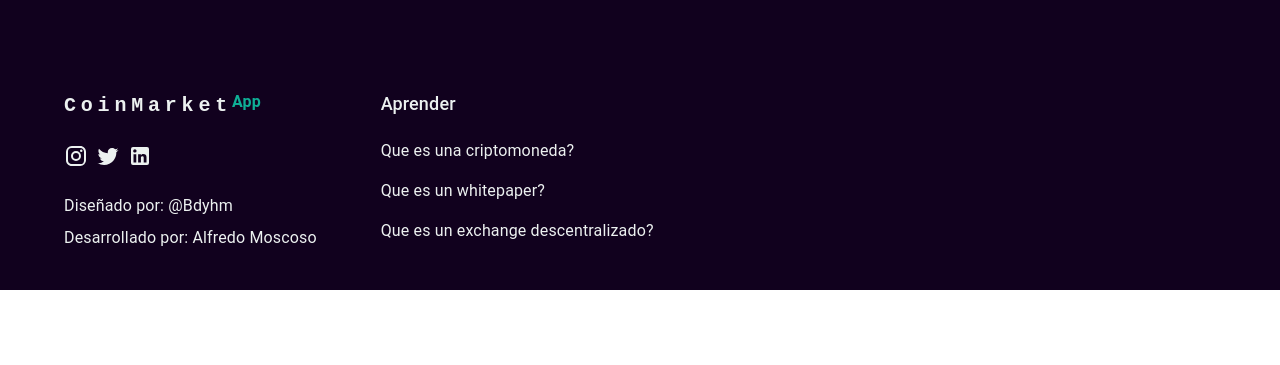
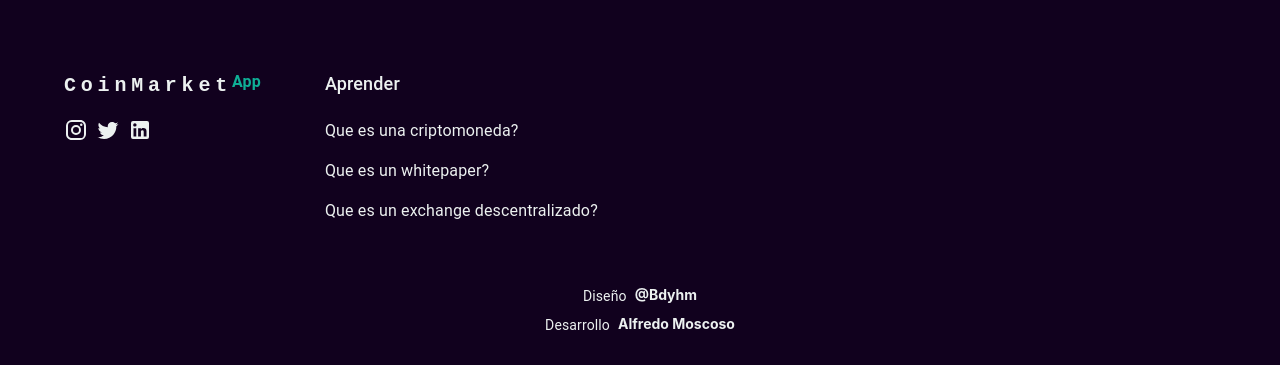
Before and after one commit to JairDev/portfolio-tracker, a Next.js app: page /home in a window 1280 px wide. Shown: the part 1964-2329 px from the top of the page. Before the commit the page ends 2254 px from the top, so only its background shows below. Built offline with nearby package versions, Linux system fonts and the light colour scheme; no server answers.

Commit message:
Fix styles Footer component

```diff
--- /dev/null
+++ b/components/Footer.tsx
@@ -0,0 +1,154 @@
+import { Box, Typography, Link, Icon, MenuItem } from "@mui/material";
+import InstagramIcon from "@mui/icons-material/Instagram";
+import TwitterIcon from "@mui/icons-material/Twitter";
+import LinkedInIcon from "@mui/icons-material/LinkedIn";
+import { useTheme } from "@mui/material/styles";
+
+export default function Footer() {
+  const { spacing, palette } = useTheme();
+  return (
+    <Box
+      sx={{
+        marginTop: spacing(20),
+        marginBottom: spacing(4),
+      }}
+    >
+      <Box
+        sx={{
+          display: "flex",
+          height: "200px",
+          position: "relative",
+        }}
+      >
+        <Box
+          sx={{
+            height: "100%",
+            display: "flex",
+            flexDirection: "column",
+          }}
+        >
+          <Box
+            sx={{
+              width: "100%",
+              display: "flex",
+            }}
+          >
+            <Typography
+              variant="h6"
+              noWrap
+              component="a"
+              href="/"
+              sx={{
+                display: { xs: "none", md: "flex" },
+                fontSize: "24px",
+                fontFamily: "monospace",
+                fontWeight: 700,
+                letterSpacing: ".3rem",
+                color: palette.text.primary,
+                textDecoration: "none",
+              }}
+            >
+              CoinMarket
+            </Typography>
+            <Typography
+              component="span"
+              sx={{ color: palette.primary.main, fontWeight: "700" }}
+            >
+              App
+            </Typography>
+          </Box>
+          <Box sx={{ marginTop: spacing(2) }}>
+            <Icon>
+              <InstagramIcon />
+            </Icon>
+            <Icon sx={{ marginLeft: "8px" }}>
+              <TwitterIcon />
+            </Icon>
+            <Icon sx={{ marginLeft: "8px" }}>
+              <LinkedInIcon />
+            </Icon>
+          </Box>
+        </Box>
+
+        <Box
+          sx={{
+            marginLeft: "48px",
+            height: "100%",
+          }}
+        >
+          <Box sx={{ paddingLeft: "16px" }}>
+            <Typography sx={{ fontSize: "18px", fontWeight: "500" }}>
+              Aprender
+            </Typography>
+          </Box>
+          <Box>
+            <MenuItem
+              sx={{
+                display: "flex",
+                flexDirection: "column",
+                alignItems: "flex-start",
+              }}
+            >
+              <Link
+                sx={{ marginTop: "16px", color: palette.text.primary }}
+                href="https://academy.binance.com/es/start-here"
+                underline="hover"
+              >
+                Que es una criptomoneda?
+              </Link>
+              <Link
+                sx={{ marginTop: "16px", color: palette.text.primary }}
+                href="https://academy.binance.com/es/articles/what-is-a-cryptocurrency-whitepaper"
+                underline="hover"
+              >
+                Que es un whitepaper?
+              </Link>
+              <Link
+                sx={{ marginTop: "16px", color: palette.text.primary }}
+                href="https://academy.binance.com/es/articles/what-is-a-decentralized-exchange-dex"
+                underline="hover"
+              >
+                Que es un exchange descentralizado?
+              </Link>
+            </MenuItem>
+          </Box>
+        </Box>
+      </Box>
+      <Box
+        sx={{
+          display: "flex",
+          flexDirection: "column",
+          justifyContent: "center",
+          alignItems: "center",
+          marginTop: spacing(2),
+        }}
+      >
+        <Box sx={{ display: "flex" }}>
+          <Typography sx={{ fontSize: "14px", marginRight: spacing(1) }}>
+            Diseño
+          </Typography>
+          <Link
+            href="https://dribbble.com/bdyhm_dsgn"
+            underline="hover"
+            sx={{ fontSize: "14px", fontWeight: "bold", color: "inherit" }}
+          >
+            @Bdyhm
+          </Link>
+        </Box>
+
+        <Box sx={{ display: "flex", marginTop: spacing(1) }}>
+          <Typography sx={{ fontSize: "14px", marginRight: spacing(1) }}>
+            Desarrollo
+          </Typography>
+          <Link
+            href="https://www.linkedin.com/in/alfredo-moscoso-desarrollador-frontend/"
+            underline="hover"
+            sx={{ fontSize: "14px", fontWeight: "bold", color: "inherit" }}
+          >
+            Alfredo Moscoso
+          </Link>
+        </Box>
+      </Box>
+    </Box>
+  );
+}
--- a/components/Layout.tsx
+++ b/components/Layout.tsx
@@ -3,6 +3,7 @@ import NavBar from "./NavBar";
 import { useTheme } from "@mui/material/styles";
 import Container from "@mui/material/Container";
 import Box from "@mui/material/Box";
+import Footer from "./Footer";
 
 interface LayoutProps {
   children: React.ReactNode;
@@ -26,15 +27,21 @@ export default function Layout({ children }: LayoutProps) {
       ></Box>
       <Container
         sx={{
+          // border: "1px solid blue",
+          display: "flex",
+          flexDirection: "column",
+          justifyContent: "space-between",
           position: "relative",
           zIndex: "10",
           paddingLeft: 0,
           paddingRight: 0,
+          minHeight: "100vh",
         }}
         maxWidth="lg"
       >
         <NavBar />
         {children}
+        <Footer />
       </Container>
     </div>
   );
--- a/pages/home.tsx
+++ b/pages/home.tsx
@@ -30,6 +30,7 @@ import ArticleCard from "components/ArticleCard";
 import fetchJson from "lib/fetchJson";
 import { coinId, urlCoin } from "lib/apiUrl";
 import CryptoNewsData from "components/CryptoNewsData";
+import Footer from "components/Footer";
 
 type ResponseSearchCoin = {
   id?: string;
@@ -351,122 +352,6 @@ export default function Home() {
         </Box>
 
         <CryptoNewsData />
-
-        <Box
-          sx={{
-            display: "flex",
-            height: "200px",
-            marginTop: "180px",
-            paddingBottom: "40px",
-            // border: "1px solid red",
-          }}
-        >
-          <Box
-            sx={{
-              // width: "40%",
-              height: "100%",
-              display: "flex",
-              flexDirection: "column",
-              justifyContent: "space-between",
-              // border: "1px solid yellow",
-            }}
-          >
-            <Box
-              sx={{
-                // border: "1px solid red",
-                width: "100%",
-                display: "flex",
-                // justifyContent: "center",
-                // alignItems: "center",
-              }}
-            >
-              <Typography
-                variant="h6"
-                noWrap
-                component="a"
-                href="/"
-                sx={{
-                  display: { xs: "none", md: "flex" },
-                  fontSize: "24px",
-                  fontFamily: "monospace",
-                  fontWeight: 700,
-                  letterSpacing: ".3rem",
-                  color: palette.text.primary,
-                  textDecoration: "none",
-                }}
-              >
-                CoinMarket
-              </Typography>
-              <Typography
-                component="span"
-                sx={{ color: palette.primary.main, fontWeight: "700" }}
-              >
-                App
-              </Typography>
-            </Box>
-            <Box>
-              <Icon>
-                <InstagramIcon />
-              </Icon>
-              <Icon sx={{ marginLeft: "8px" }}>
-                <TwitterIcon />
-              </Icon>
-              <Icon sx={{ marginLeft: "8px" }}>
-                <LinkedInIcon />
-              </Icon>
-            </Box>
-            <Box>
-              <Typography>Diseñado por: @Bdyhm</Typography>
-              <Typography sx={{ marginTop: "8px" }}>
-                Desarrollado por: Alfredo Moscoso
-              </Typography>
-            </Box>
-          </Box>
-
-          <Box
-            sx={{
-              marginLeft: "48px",
-              height: "100%",
-            }}
-          >
-            <Box sx={{ paddingLeft: "16px" }}>
-              <Typography sx={{ fontSize: "18px", fontWeight: "500" }}>
-                Aprender
-              </Typography>
-            </Box>
-            <Box>
-              <MenuItem
-                sx={{
-                  display: "flex",
-                  flexDirection: "column",
-                  alignItems: "flex-start",
-                }}
-              >
-                <Link
-                  sx={{ marginTop: "16px", color: palette.text.primary }}
-                  href="https://academy.binance.com/es/start-here"
-                  underline="hover"
-                >
-                  Que es una criptomoneda?
-                </Link>
-                <Link
-                  sx={{ marginTop: "16px", color: palette.text.primary }}
-                  href="https://academy.binance.com/es/articles/what-is-a-cryptocurrency-whitepaper"
-                  underline="hover"
-                >
-                  Que es un whitepaper?
-                </Link>
-                <Link
-                  sx={{ marginTop: "16px", color: palette.text.primary }}
-                  href="https://academy.binance.com/es/articles/what-is-a-decentralized-exchange-dex"
-                  underline="hover"
-                >
-                  Que es un exchange descentralizado?
-                </Link>
-              </MenuItem>
-            </Box>
-          </Box>
-        </Box>
       </main>
     </div>
   );
```
